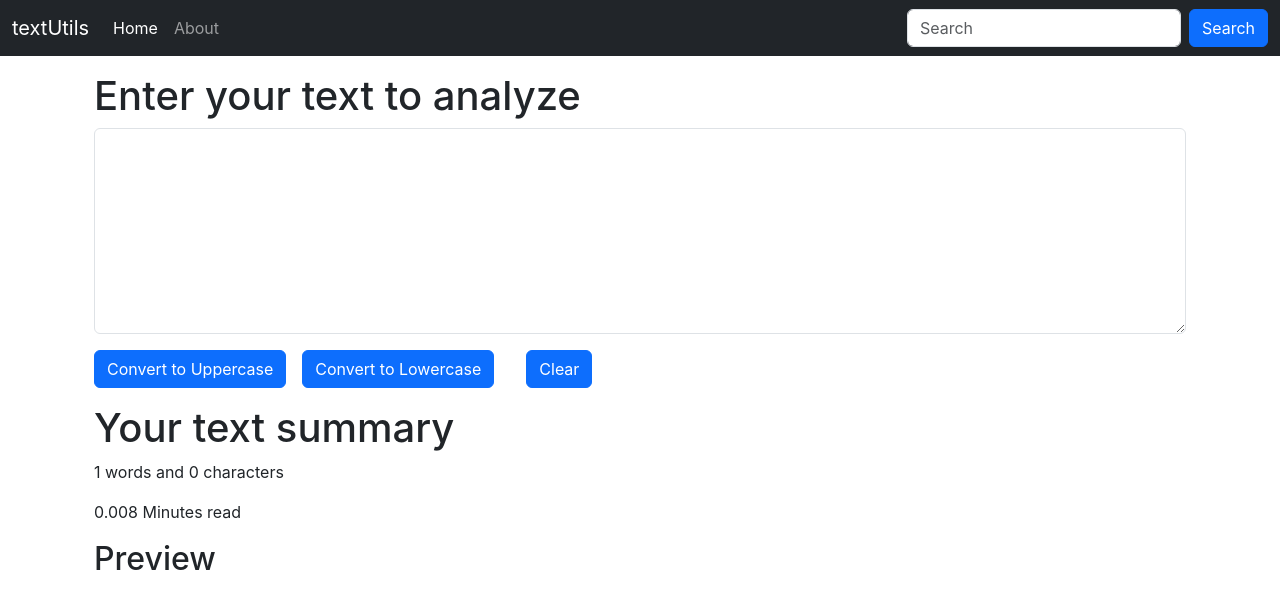
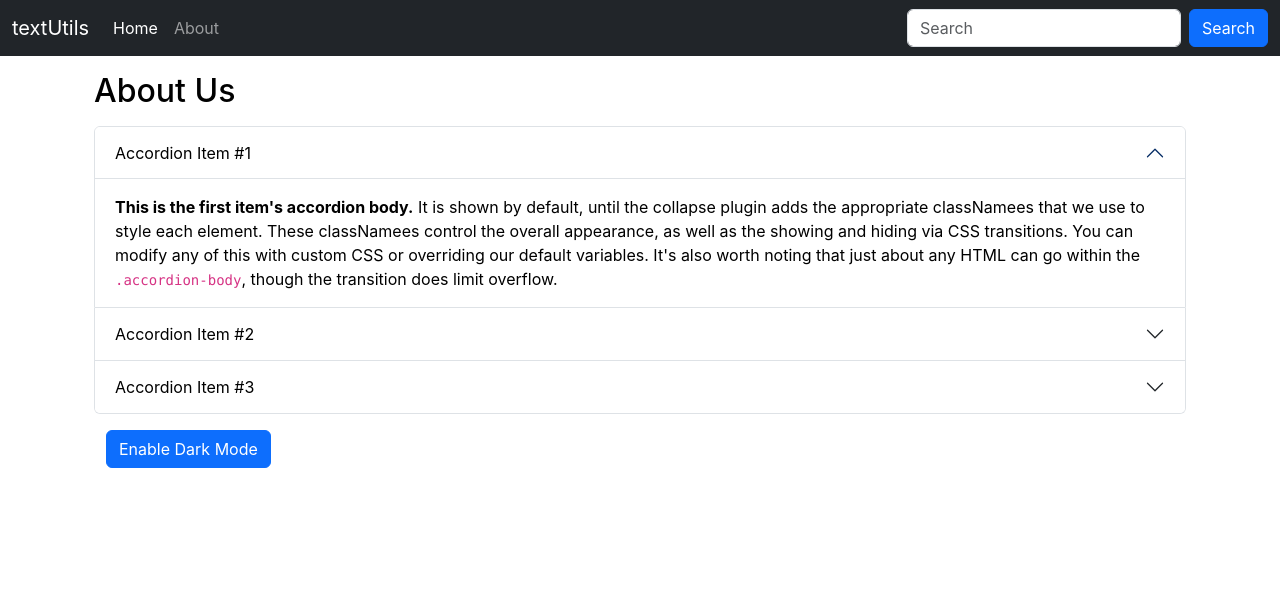
Before and after one commit to AnishBade/TextUtilities-App-React, a React (Create React App) app: page / in a window 1280 px wide. Shown: the top 608 px of the page. Built offline with nearby package versions, Linux system fonts and the light colour scheme.

Commit message:
Enabled Dark Mode

```diff
--- a/src/App.js
+++ b/src/App.js
@@ -1,4 +1,5 @@
 import './App.css';
+import About from './components/About';
 import Navbar from './components/Navbar';
 import TextForm from './components/TextForm';
 
@@ -9,7 +10,8 @@
     <>
       <Navbar title="textUtils" />
       <div className="container my-3">
-        <TextForm heading="Enter your text to analyze"/>
+        {/* <TextForm heading="Enter your text to analyze"/> */}
+        <About/>
       </div>
 
     </>
--- /dev/null
+++ b/src/components/About.js
@@ -0,0 +1,77 @@
+import React, { useState } from 'react'
+
+export default function About() {
+    const [myStyle,setmyStyle]= useState(
+        {
+            color:'black',
+            backgroundColor:'white'
+        }
+    )
+    const [btntext,setBtnText]=useState("Enable Dark Mode")
+
+    const toggleStyle=()=>{
+        if(myStyle.color==='black'){
+            setmyStyle({
+                color:'white',
+                backgroundColor:'black',
+                border:'1px solid white'
+            })
+            setBtnText("Enable Light Mode")
+        }else{
+            setmyStyle({
+                color:'black',
+                backgroundColor:'white'
+            })
+            setBtnText("Enable Dark Mode")
+        }
+    }
+
+    return (
+
+    <div className='container' style={myStyle}>
+        <h2 className='my-3'>About Us</h2>
+       <div className="accordion" id="accordionExample" style={myStyle}>
+        <div className="accordion-item">
+            <h2 className="accordion-header">
+            <button className="accordion-button" style={myStyle} type="button" data-bs-toggle="collapse" data-bs-target="#collapseOne" aria-expanded="true" aria-controls="collapseOne">
+                Accordion Item #1
+            </button>
+            </h2>
+            <div id="collapseOne" className="accordion-collapse collapse show" data-bs-parent="#accordionExample">
+            <div className="accordion-body" style={myStyle}>
+                <strong>This is the first item's accordion body.</strong> It is shown by default, until the collapse plugin adds the appropriate classNamees that we use to style each element. These classNamees control the overall appearance, as well as the showing and hiding via CSS transitions. You can modify any of this with custom CSS or overriding our default variables. It's also worth noting that just about any HTML can go within the <code>.accordion-body</code>, though the transition does limit overflow.
+            </div>
+            </div>
+        </div>
+        <div className="accordion-item" >
+            <h2 className="accordion-header">
+            <button className="accordion-button collapsed" style={myStyle} type="button" data-bs-toggle="collapse" data-bs-target="#collapseTwo" aria-expanded="false" aria-controls="collapseTwo">
+                Accordion Item #2
+            </button>
+            </h2>
+            <div id="collapseTwo" className="accordion-collapse collapse" data-bs-parent="#accordionExample">
+            <div className="accordion-body" style={myStyle} >
+                <strong>This is the second item's accordion body.</strong> It is hidden by default, until the collapse plugin adds the appropriate classNamees that we use to style each element. These classNamees control the overall appearance, as well as the showing and hiding via CSS transitions. You can modify any of this with custom CSS or overriding our default variables. It's also worth noting that just about any HTML can go within the <code>.accordion-body</code>, though the transition does limit overflow.
+            </div>
+            </div>
+        </div>
+        <div className="accordion-item">
+            <h2 className="accordion-header">
+            <button className="accordion-button collapsed" style={myStyle} type="button" data-bs-toggle="collapse" data-bs-target="#collapseThree" aria-expanded="false" aria-controls="collapseThree">
+                Accordion Item #3
+            </button>
+            </h2>
+            <div id="collapseThree" className="accordion-collapse collapse" data-bs-parent="#accordionExample">
+            <div className="accordion-body" style={myStyle}>
+                <strong>This is the third item's accordion body.</strong> It is hidden by default, until the collapse plugin adds the appropriate classNamees that we use to style each element. These classNamees control the overall appearance, as well as the showing and hiding via CSS transitions. You can modify any of this with custom CSS or overriding our default variables. It's also worth noting that just about any HTML can go within the <code>.accordion-body</code>, though the transition does limit overflow.
+            </div>
+            </div>
+        </div>
+        </div>
+        <div className="container my-3">
+            <button type="button" onClick={toggleStyle} className="btn btn-primary">{btntext}</button>
+
+        </div>
+    </div>
+  )
+}
```
